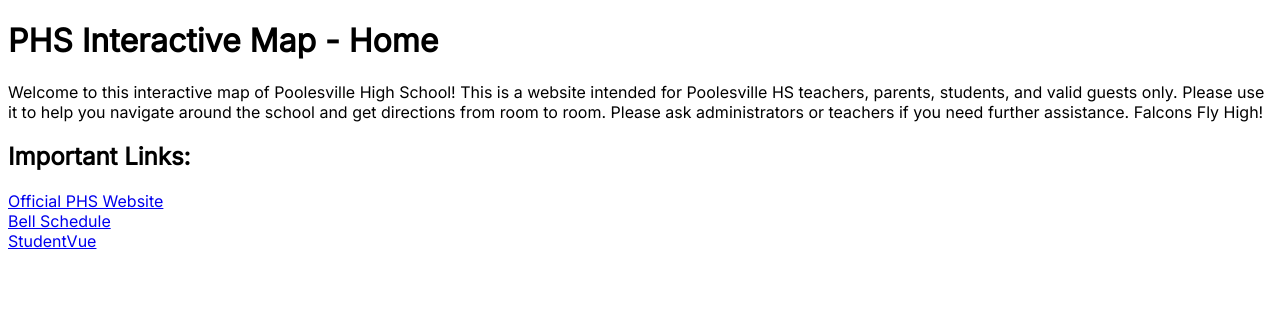
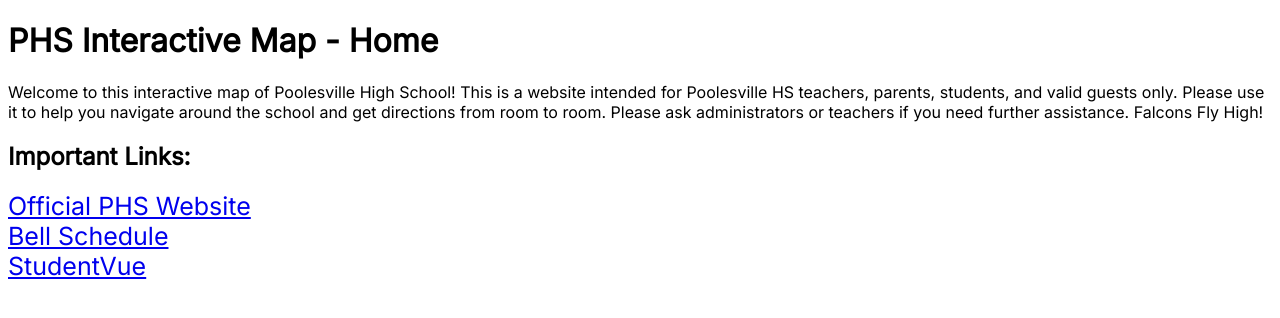
Before and after one commit to CodingMaster121/PHSInteractiveMap, a Flask app: page / in a window 1280 px wide. Shown: the part 153-471 px from the top of the page. Run offline with Flask 3, Linux system fonts and the light colour scheme.

Commit message:
Font size too small

```diff
--- a/static/styles.css
+++ b/static/styles.css
@@ -54,3 +54,7 @@ body {
     display: flex;
     flex-direction: column;
 }
+
+a {
+    font-size: 25px;
+}
```
